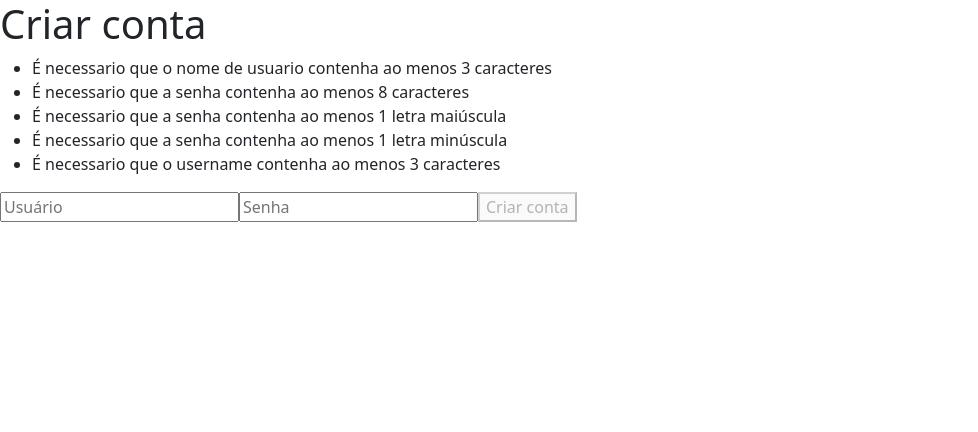
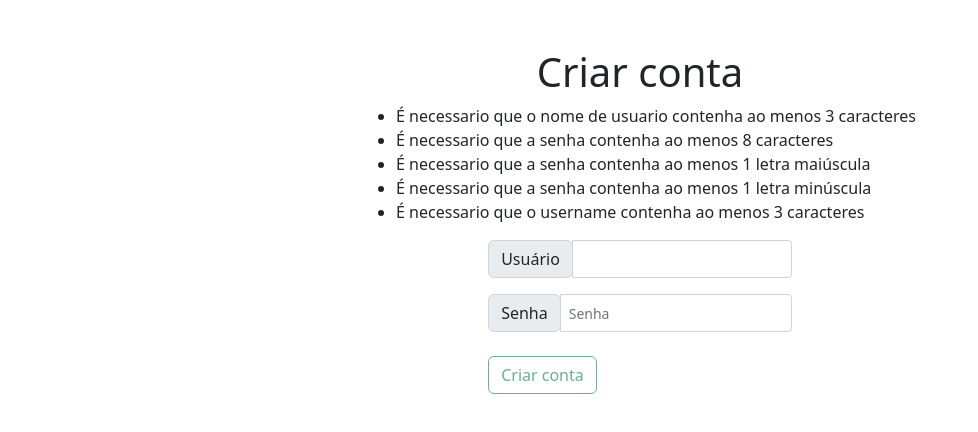
Before and after one commit to andremarquezz/Projeto-WalletFullStack, a React (Create React App) app in the folder web/: page /register in a window 1280 px wide. Shown: the top 432 px of the page, without its empty margins (0-978 px from the left). Built offline with nearby package versions, Linux system fonts and the light colour scheme; no server answers.

Commit message:
style: Adiciona estilo para /register

```diff
--- a/web/src/pages/Register.tsx
+++ b/web/src/pages/Register.tsx
@@ -6,7 +6,10 @@
 import ERROR from '../utils/typesErrors';
 
 export default function Register() {
-  const [{ username, password }, setUser] = useState<IUser>({ username: '', password: '' });
+  const [{ username, password }, setUser] = useState<IUser>({
+    username: '',
+    password: '',
+  });
   const [disableBtnLogin, setDisableBtnLogin] = useState<boolean>(true);
   const [alert, setAlert] = useState<string>('');
 
@@ -44,7 +47,7 @@
   };
 
   return (
-    <div>
+    <div className="form-group d-flex flex-column justify-content-center m-5 align-items-center">
       <h1>Criar conta</h1>
       <div>
         <ul>
@@ -57,26 +60,43 @@
       </div>
       <div></div>
       <form>
-        <label htmlFor="username">
+        <div className="input-group input-group-sm mb-3 d-flex">
+          <div className="input-group-prepend">
+            <span className="input-group-text" id="username">
+              Usuário
+            </span>
+          </div>
           <input
+            className="form-control"
             type="text"
-            placeholder="Usuário"
+            placeholder=""
             name="username"
             id="username"
             onChange={(event) => setUser({ username: event.target.value, password })}
             value={username}
           />
-        </label>
-        <label htmlFor="password">
+        </div>
+        <div className="input-group input-group-sm mb-4">
+          <div className="input-group-prepend">
+            <span className="input-group-text" id="password">
+              Senha
+            </span>
+          </div>
           <input
+            className="form-control"
             type="password"
             name="password"
             id="password"
             placeholder="Senha"
             onChange={(event) => setUser({ username, password: event.target.value })}
           />
-        </label>
-        <button type="button" disabled={disableBtnLogin} onClick={createUser}>
+        </div>
+        <button
+          type="button"
+          className="btn btn-outline-success"
+          disabled={disableBtnLogin}
+          onClick={createUser}
+        >
           Criar conta
         </button>
       </form>
```
